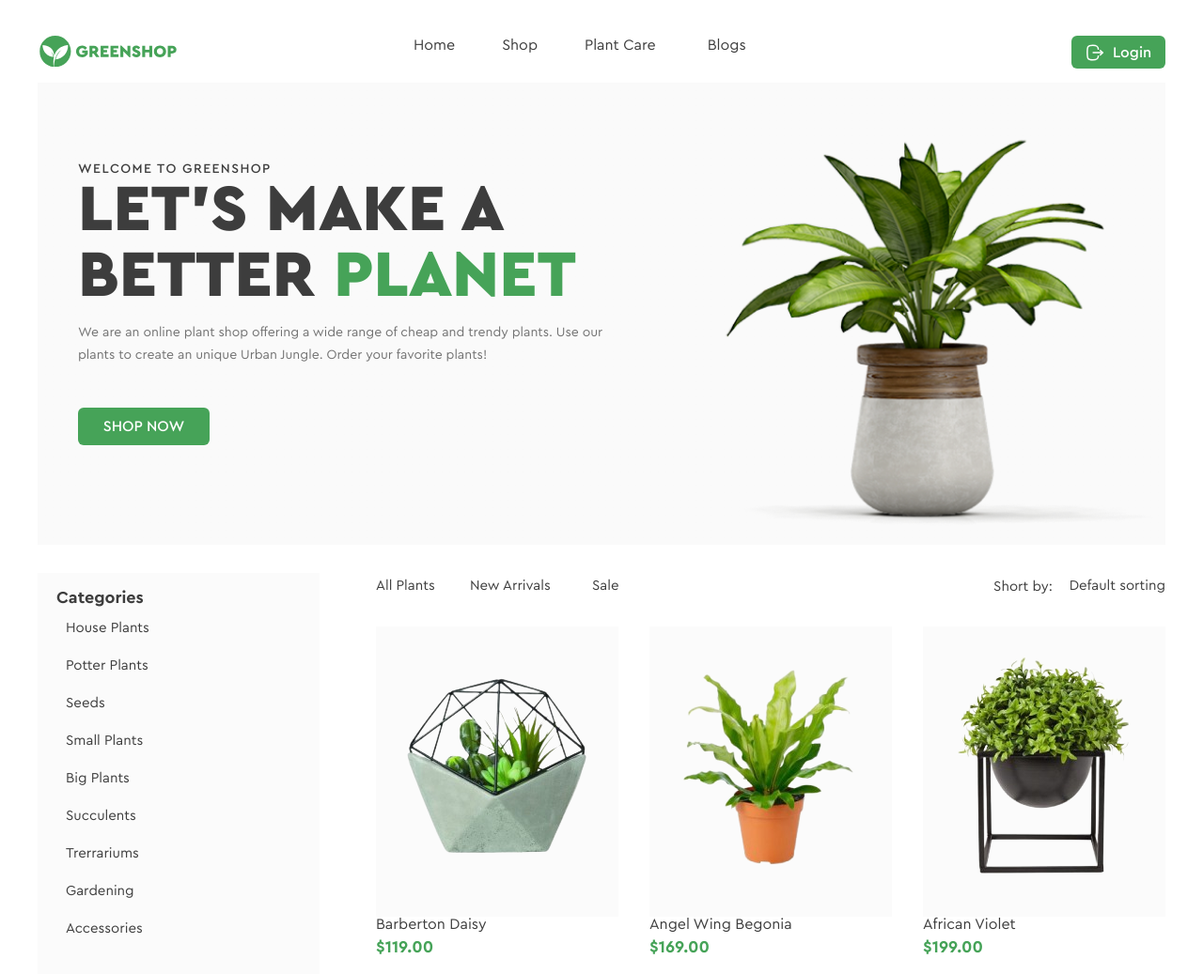
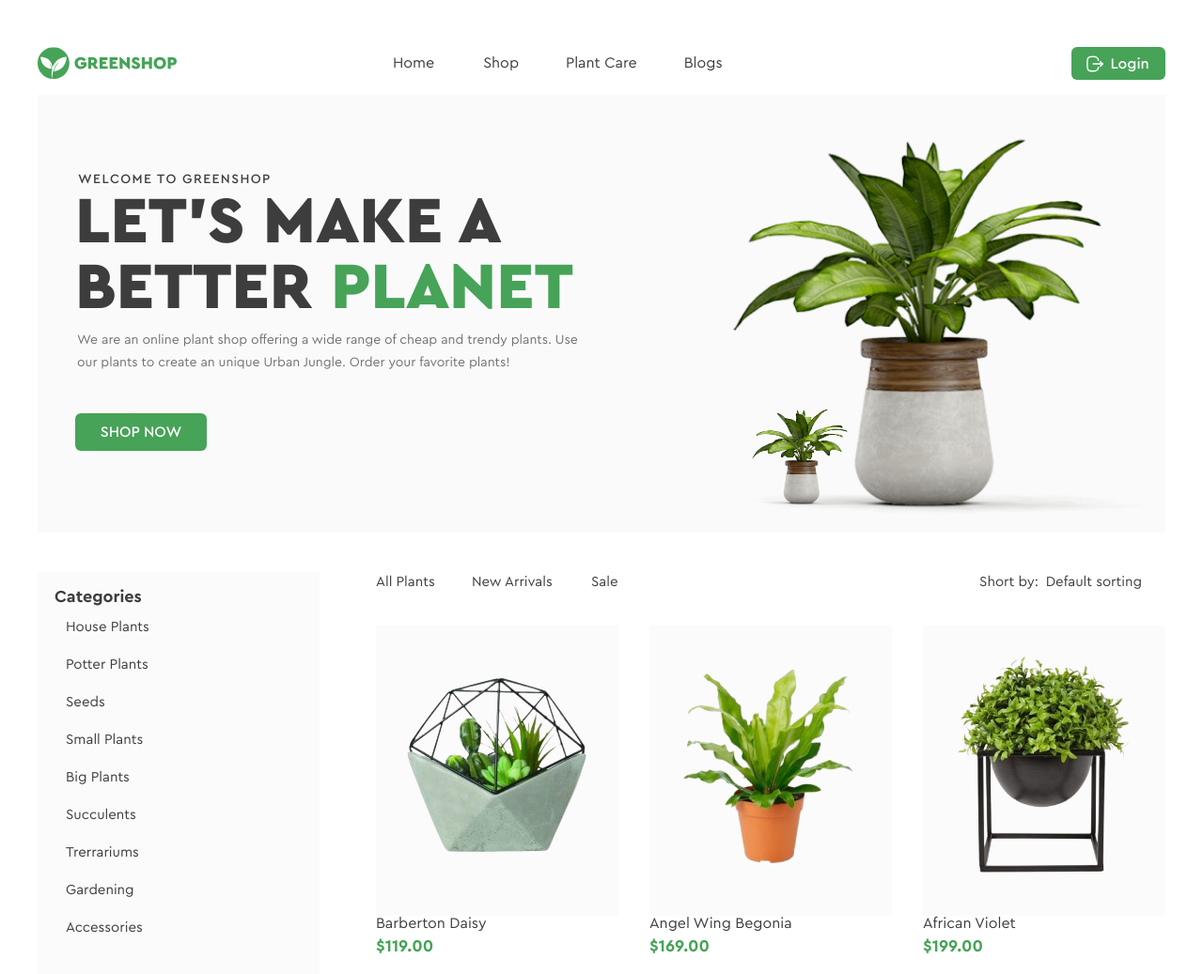
Before and after one commit to ProkofievIlya/Hlegal, a plain HTML site: page index.html in a window 1280 px wide. Shown: the top 1037 px of the page at 94% size. Drawn offline with Linux system fonts and the light colour scheme.

Commit message:
27112024

```diff
--- a/css/style.css
+++ b/css/style.css
@@ -15,7 +15,7 @@ button {
     max-width: 1200px;
     margin: 0 auto;
     background: #FFFFFF;
-    padding-top: 30px;
+    padding-top: 42px;
 }
 
 .container nav {
@@ -40,21 +40,35 @@ section .container {
 }
 
 section .left-side {
-    padding: 34px 43px;
+    padding: 24px 40px;
     max-width: 57%;
     flex: 1;
-
 }
 
 section .right-side {
-    max-width: 43%;
+    max-width: 45%;
     flex: 1;
+    display: flex;
+    flex-direction: row;
+    justify-content: end;
+    position: relative;
+    right: 5px;
+    top: -25px;
 }
 
-section .right-side img {
-    width: 100%;
+section .image-normal {
+    width: 93%;
     height: auto;
 }
+
+.image-small {
+    width: 130px;
+    height: auto;
+    position: absolute;
+    top: 310px;
+    right: 317px;
+}
+
 
 /* ================================ */
 
@@ -188,7 +202,7 @@ section .right-side img {
     text-align: left;
     color: #3D3D3D;
     text-transform: uppercase;
-    margin: 20px 0 0;
+    margin: 16px 3px 0;
 }
 
 .p__welcome2 {
@@ -198,6 +212,8 @@ section .right-side img {
     line-height: 24px;
     text-align: left;
     color: #727272;
+    margin-top: 9px;
+    margin-left: 2px;
 }
 
 .h2__welcome {
@@ -208,7 +224,7 @@ section .right-side img {
     text-align: left;
     color: #3D3D3D;
     text-transform: uppercase;
-    margin: 0;
+    margin: 2px 0;
 }
 
 .left-side span {
@@ -222,7 +238,7 @@ section .right-side img {
 }
 
 .button__shopnow {
-    margin: 30px 0;
+    margin: 28px 0;
     width: 140px;
     height: 40px;
     border-radius: 6px;
@@ -270,6 +286,7 @@ section .right-side img {
     margin-top: 0;
     display: flex;
 
+
 }
 
 .button__div {
@@ -282,14 +299,14 @@ section .right-side img {
 .button__text {
     margin: 0;
     padding: 0;
-    padding-right: 10px;
+    padding-right: 14px;
 
 }
 
 .button__img {
     margin: 0;
     padding: 0;
-    padding-left: 10px;
+    padding-left: 12px;
 }
 
 .a__reg,
@@ -346,40 +363,41 @@ section .right-side img {
 
 .home {
     position: absolute;
-    top: 0;
-    left: 400px;
+    top: 7px;
+    left: 378px;
 }
 
 .shop {
     position: absolute;
-    top: 0;
-    left: 450px;
+    top: 7px;
+    left: 430px;
 }
 
 .plantcare {
     position: absolute;
-    top: 0;
-    left: 500px;
+    top: 7px;
+    left: 480px;
 }
 
 .blogs {
     position: absolute;
-    top: 0;
-    left: 555px;
+    top: 7px;
+    left: 530px;
 }
 
 /* ======================================================= */
 
 .categories {
-
     display: flex;
+    position: relative;
+    top: -22px;
 }
 
 .grandcategs {
     display: flex;
     list-style: none;
     padding: 0;
-    margin-left: 20px;
+    margin-left: 18px;
     font-family: "CeraPro", sans-serif;
     font-size: 18px;
     font-weight: 700;
@@ -446,27 +464,32 @@ section .right-side img {
 
 .menu__element2 {
     position: absolute;
-    right: 120px;
+    right: 135px;
+    top: 3px;
 }
 
 .menu__element3 {
     position: absolute;
-    right: 0;
+    right: 25px;
+    top: 3px;
 }
 
 .menu__element11 {
     position: absolute;
     left: 0;
+    top: 3px;
 }
 
 .menu__element22 {
     position: absolute;
-    left: 60px;
+    left: 62px;
+    top: 3px;
 }
 
 .menu__element33 {
     position: absolute;
-    left: 230px;
+    left: 229px;
+    top: 3px;
 }
 
 .menu__element11:hover,
@@ -524,7 +547,7 @@ section .right-side img {
 }
 
 .categories__first {
-    flex: 0 0 86%;
+    flex: 0 0 85%;
 }
 
 .super__sale {
@@ -548,7 +571,8 @@ section .right-side img {
 
 .supersale__img {
     cursor: pointer;
-    max-width: 120%;
+    max-width: 124%;
+    object-fit: cover;
 }
 
 .categories__div ul {
@@ -665,6 +689,7 @@ section .right-side img {
     color: #46A358;
     font-weight: bold;
     margin-top: 8px;
+    margin-bottom: 14px;
     background: #FFFFFF;
 }
 
@@ -676,9 +701,10 @@ section .right-side img {
 .last {
     display: flex;
     flex-direction: column;
-    padding-top: 70px;
+    padding-top: 50px;
     padding-bottom: 82px;
     position: relative;
+    right: -4px;
 }
 
 .last__buttons {
--- a/index.html
+++ b/index.html
@@ -15,7 +15,7 @@
         <div class="container">
             <nav>
                 <a href="./index.html" class="grand__link">
-                    <img width="150" height="34" src="./images/logos.svg" alt="logo">
+                    <img width="148" height="35" src="./images/logos.svg" alt="logo">
                 </a>
                 <ul class="cont__ul">
                     <li class="home li__all"><a href="./index.html" class="cont__ul__a">Home</a></li>
@@ -63,13 +63,15 @@
                     <p class="p__welcome">Welcome to GreenShop</p>
                     <h2 class="h2__welcome">Let's Make a Better <span>Planet</span></h2>
                     <p class="p__welcome2">We are an online plant shop offering a wide range of cheap and trendy plants.
-                        Use our plants to
+                        Use<br> our plants to
                         create an unique Urban Jungle. Order your favorite plants!</p>
                     <button class="button__shopnow">shop now</button>
                 </div>
                 <div class="right-side">
-                    <img src="./images/plant.png" alt="plant">
+                    <img class="image-normal" src="./images/plant.png" alt="plant">
+                    <img class="image-small" src="./images/plant.png" alt="plant">
                 </div>
+
             </div>
         </section>
 
```
